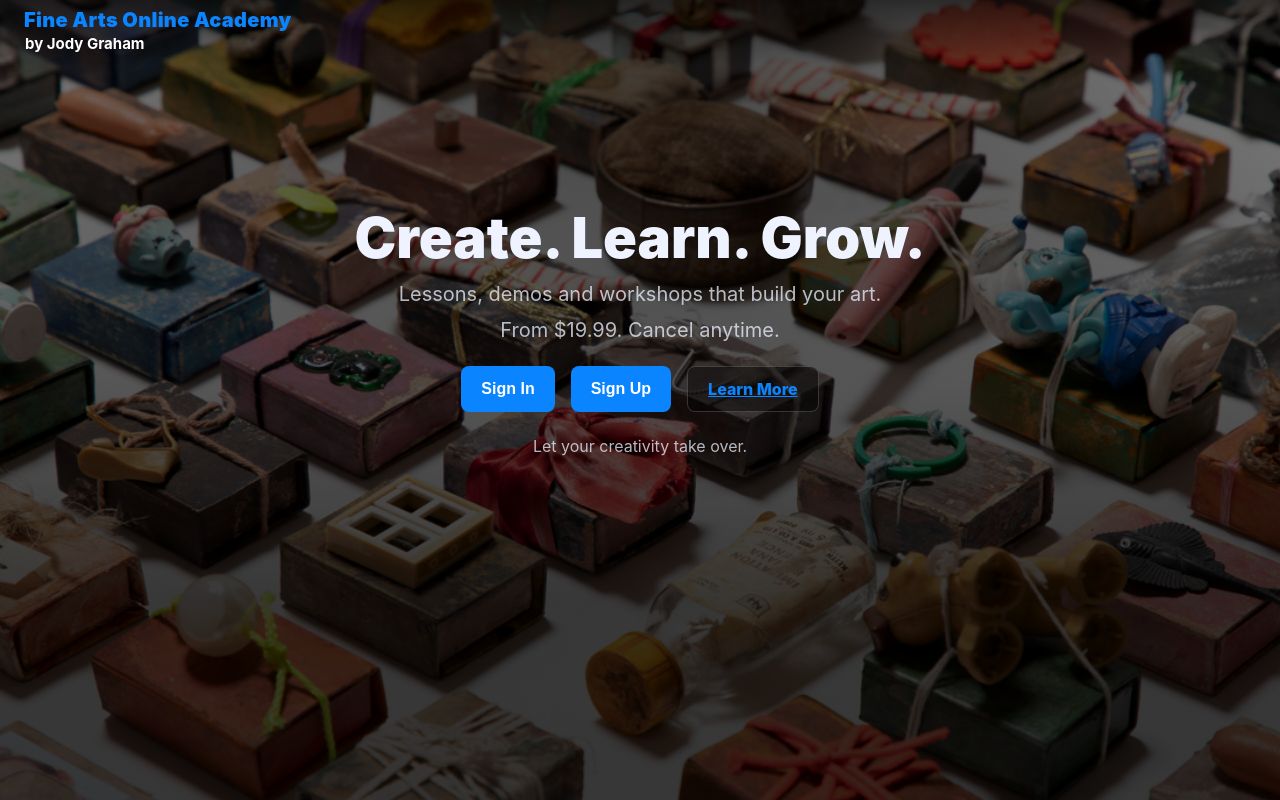
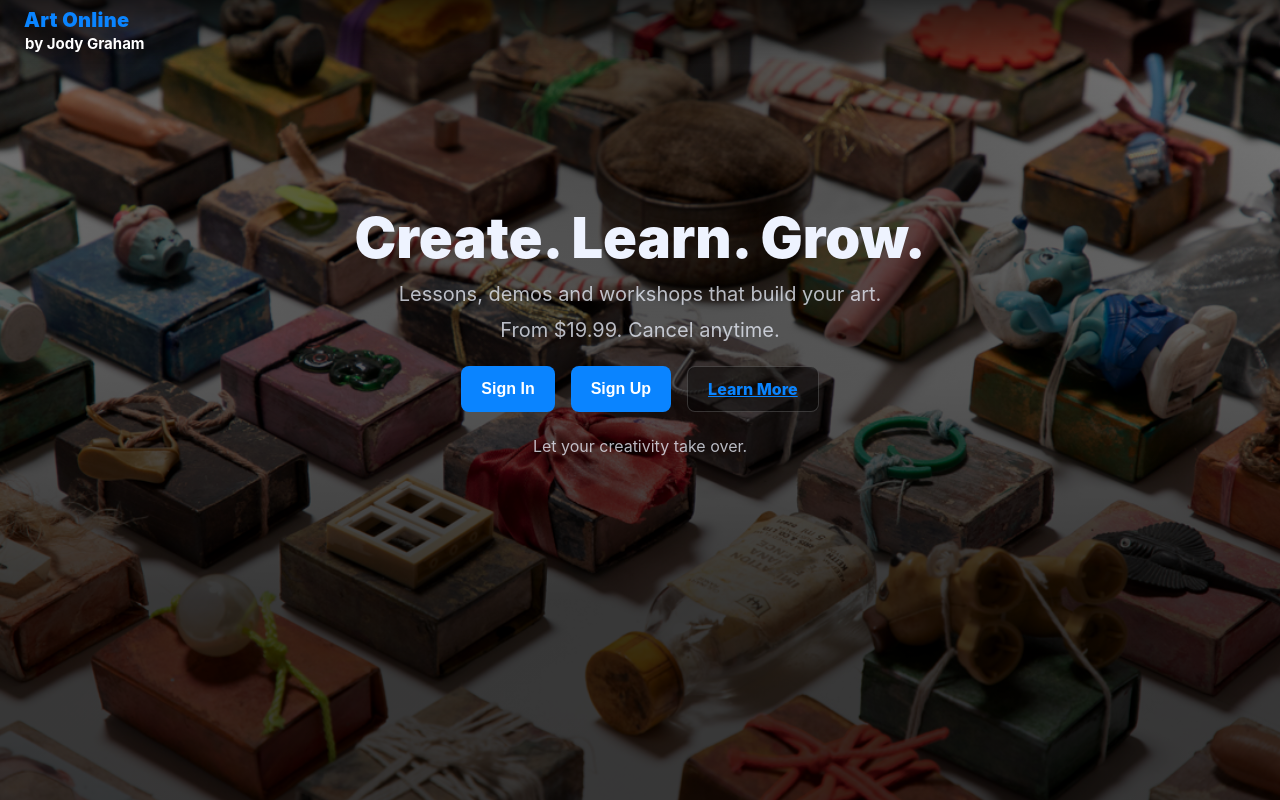
Before and after one commit to Lucas-Davies/Fine-Arts-Online-Academy-, a plain HTML site: page index.html in a window 1280 px wide. Drawn offline with Linux system fonts and the light colour scheme.

Commit message:
Update index.html

```diff
--- a/index.html
+++ b/index.html
@@ -17,8 +17,8 @@
   <!-- Top nav with logo -->
   <header class="nav">
     <div class="logo-block">
-      <div class="logo">Fine Arts Online Academy</div>
-      <div class="logo-sub">by Jody Graham</div>
+    <div class="logo">Art Online</div>
+  <div class="logo-sub">by Jody Graham</div>
     </div>
   </header>
 
```
